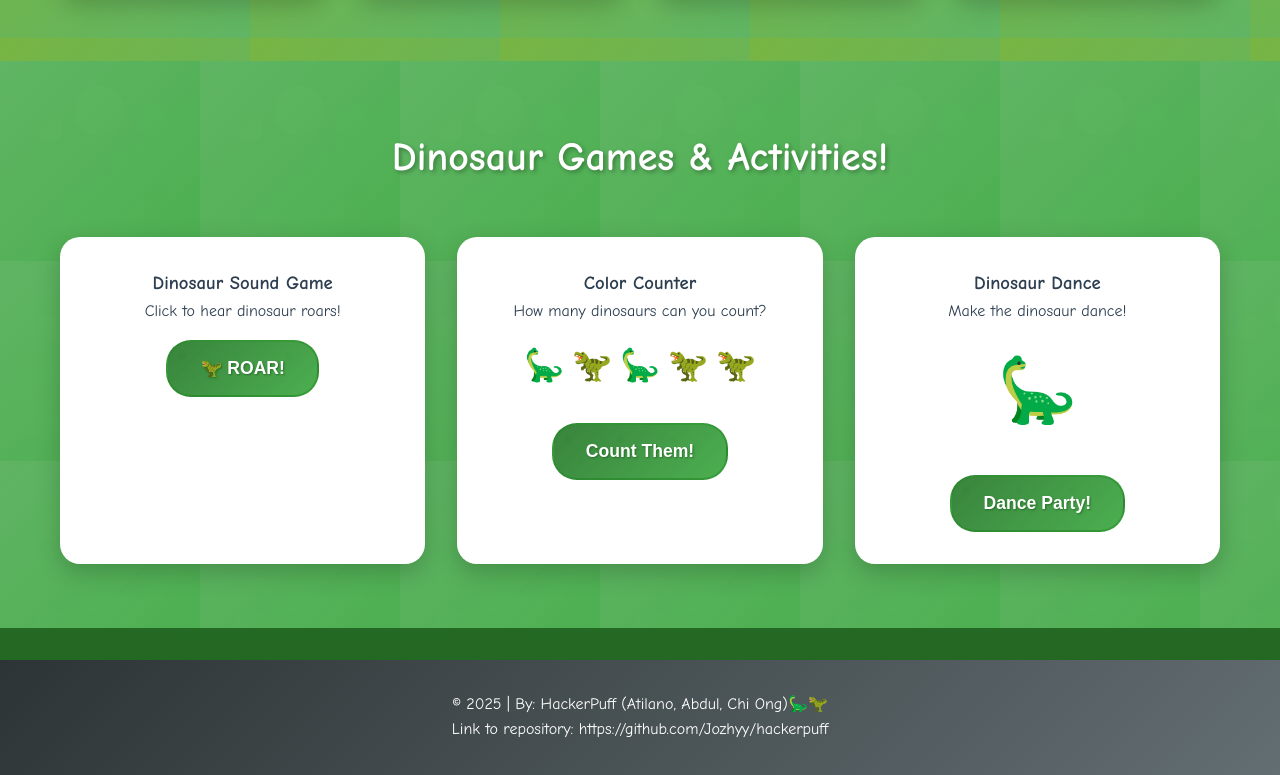
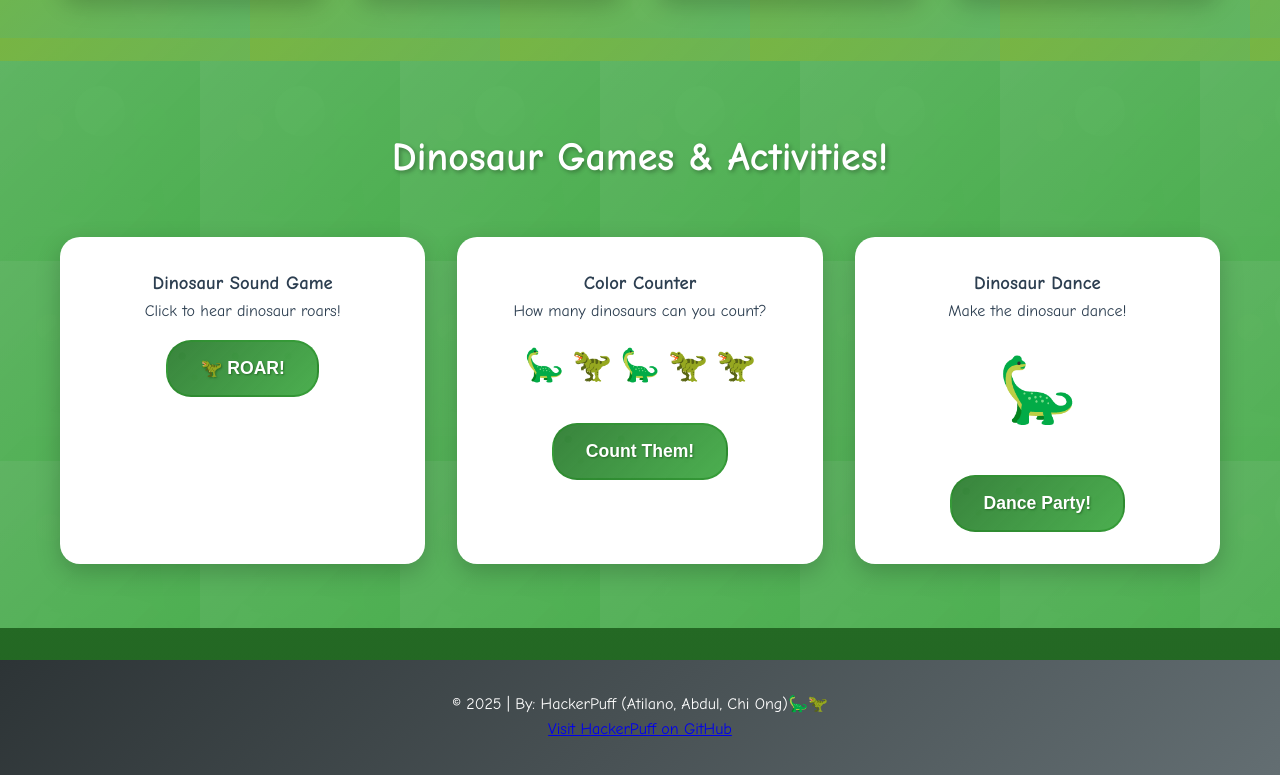
Before and after one commit to Jozhyy/hackerpuff, a plain HTML site: page index.html in a window 1280 px wide. Shown: the part 1729-2504 px from the top of the page. Drawn offline with Linux system fonts and the light colour scheme.

Commit message:
Update index.html

```diff
--- a/index.html
+++ b/index.html
@@ -129,7 +129,7 @@
     <footer class="footer">
         <div class="container">
             <p>&copy; 2025  |  By: HackerPuff (Atilano, Abdul, Chi Ong)🦕🦖</p>
-            <p>Link to repository: <a>https://github.com/Jozhyy/hackerpuff</a></p>
+            <p><a href="https://github.com/Jozhyy/hackerpuff" target="_blank">Visit HackerPuff on GitHub</a></p>
         </div>
     </footer>
 
```
